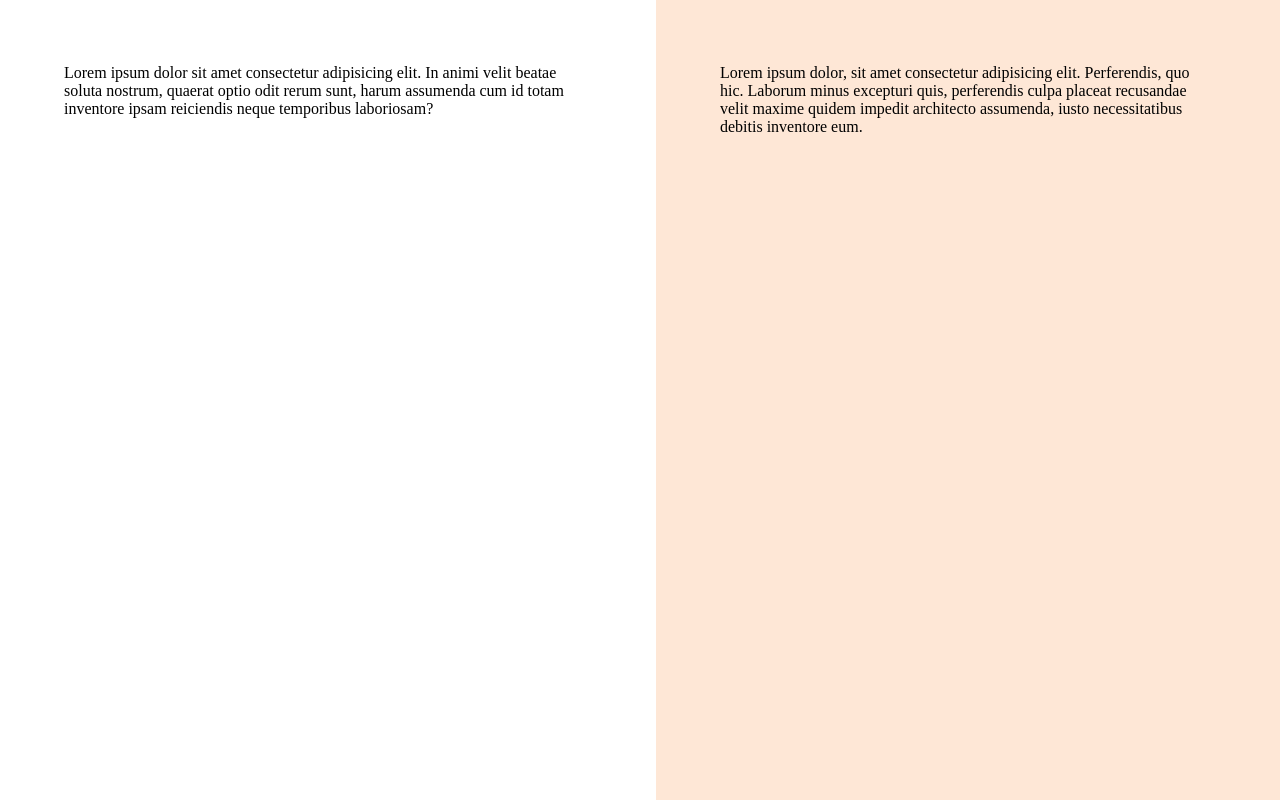
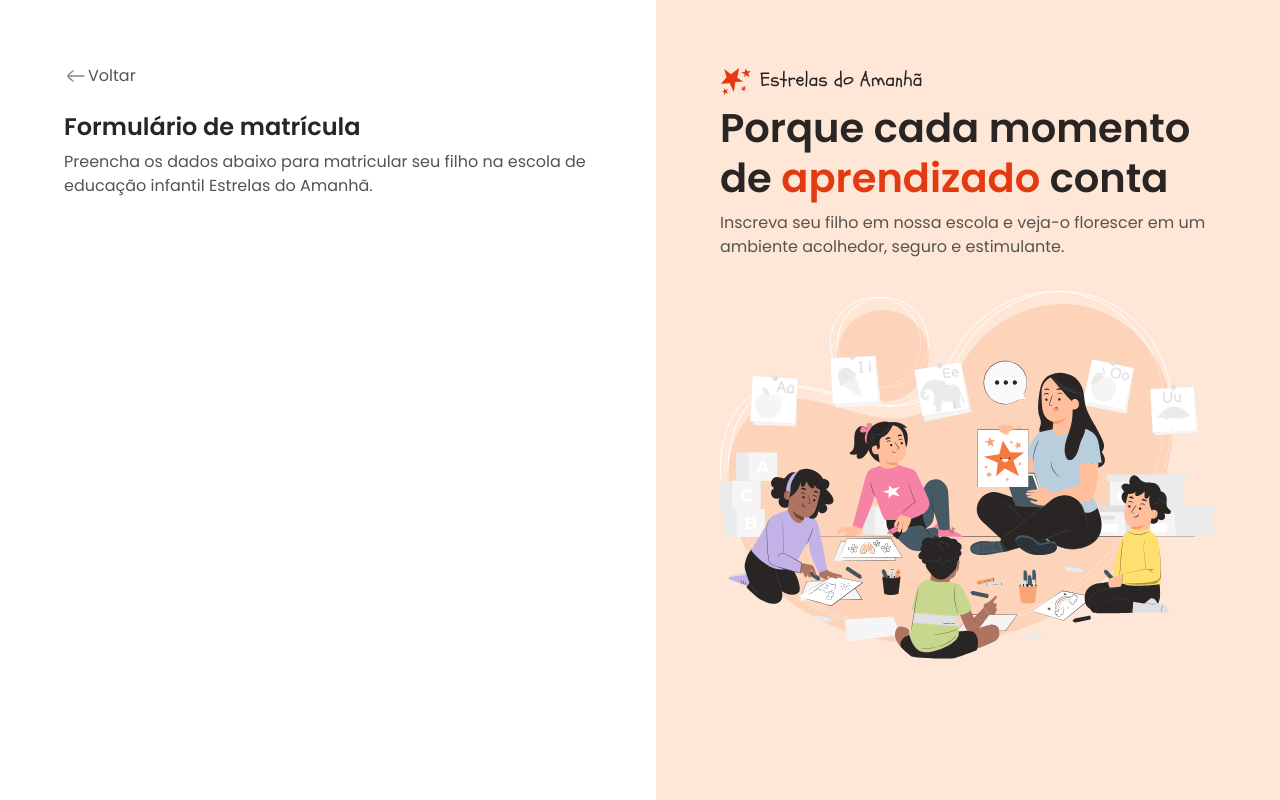
Before and after one commit to LeonardoReichardt/project-estrelas-do-amanha, a plain HTML site: page index.html in a window 1280 px wide. Drawn offline with Linux system fonts and the light colour scheme.

Commit message:
aside content and initial main content

```diff
--- a/index.html
+++ b/index.html
@@ -15,12 +15,26 @@
     <div id="app">
         <main>
             <div class="main-container">
-                Lorem ipsum dolor sit amet consectetur adipisicing elit. In animi velit beatae soluta nostrum, quaerat optio odit rerum sunt, harum assumenda cum id totam inventore ipsam reiciendis neque temporibus laboriosam?
+                <div class="back">
+                    <img src="assets/icons/arrow-left-02.svg" alt="Ícone de voltar">
+                    <span>Voltar</span>
+                </div>
+                <h1>Formulário de matrícula</h1>
+                <p>Preencha os dados abaixo para matricular seu filho na escola de educação infantil Estrelas do Amanhã.</p>
             </div>
         </main>
         <aside>
             <div class="aside-container">
-                Lorem ipsum dolor, sit amet consectetur adipisicing elit. Perferendis, quo hic. Laborum minus excepturi quis, perferendis culpa placeat recusandae velit maxime quidem impedit architecto assumenda, iusto necessitatibus debitis inventore eum.
+                <header>
+                    <img src="assets/logo.svg" alt="Estrelas do Amanhã">
+                    <h2>
+                        Porque cada momento de
+                        <span>aprendizado</span >
+                        conta
+                    </h2>
+                    <p>Inscreva seu filho em nossa escola e veja-o florescer em um ambiente acolhedor, seguro e estimulante.</p>
+                </header>
+                <img src="assets/Illustration.svg" alt="Ilustração de uma professora com crianças prestando atenção">
             </div>
         </aside>
     </div>
--- a/styles/global.css
+++ b/styles/global.css
@@ -24,4 +24,15 @@
 
 body {
     overflow: hidden;
+    font: var(--text);
+    color: var(--text-secondary);
 }
+
+h1, h2 {
+    color: var(--text-primary);
+}
+
+img {
+    max-width: 100%;
+    height: auto;
+}
--- a/styles/layout.css
+++ b/styles/layout.css
@@ -13,6 +13,18 @@ main {
         max-width: 33rem;
         margin-left: auto;
     }
+
+    & .back {
+        display: flex;
+        align-items: center;
+        grid-area: .5rem;
+        margin-bottom: 1.5rem;
+    }
+
+    & h1 {
+        font: 600 1.5rem/1.25 var(--font-family);
+        margin-bottom: .5rem;
+    }
 }
 
 aside {
@@ -21,5 +33,18 @@ aside {
 
     & .aside-container {
         max-width: 31rem;
+
+        & > img {
+            margin-top: 2rem;
+        }
+    }
+
+    & h2 {
+        font: 600 2.5rem/1.25 var(--font-family);
+        margin-bottom: .5rem;
+
+        & span {
+            color: var(--text-highlight);
+        }
     }
 }
```
